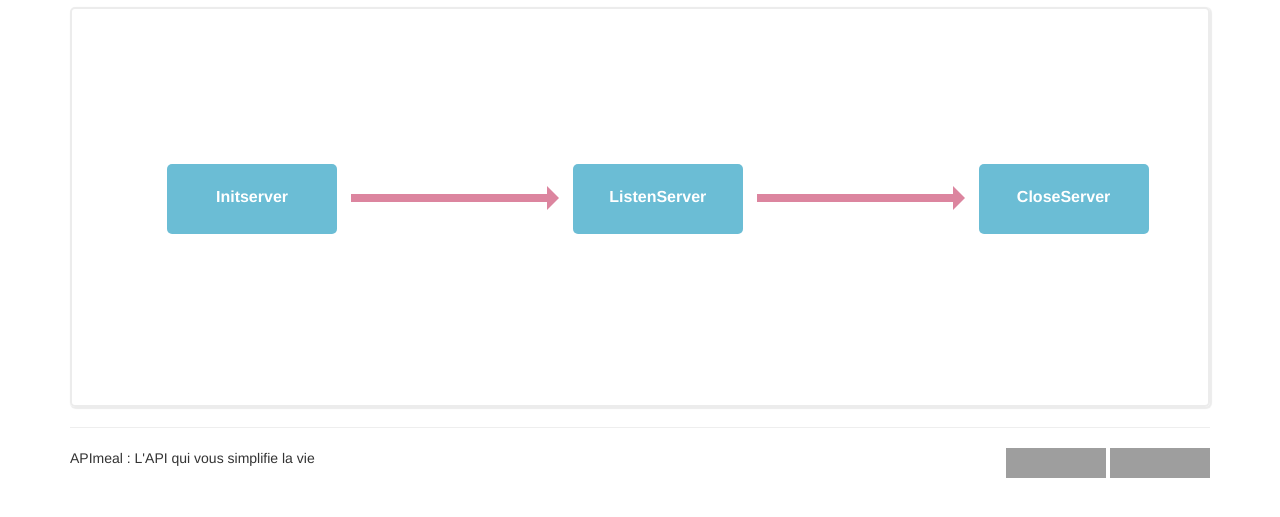
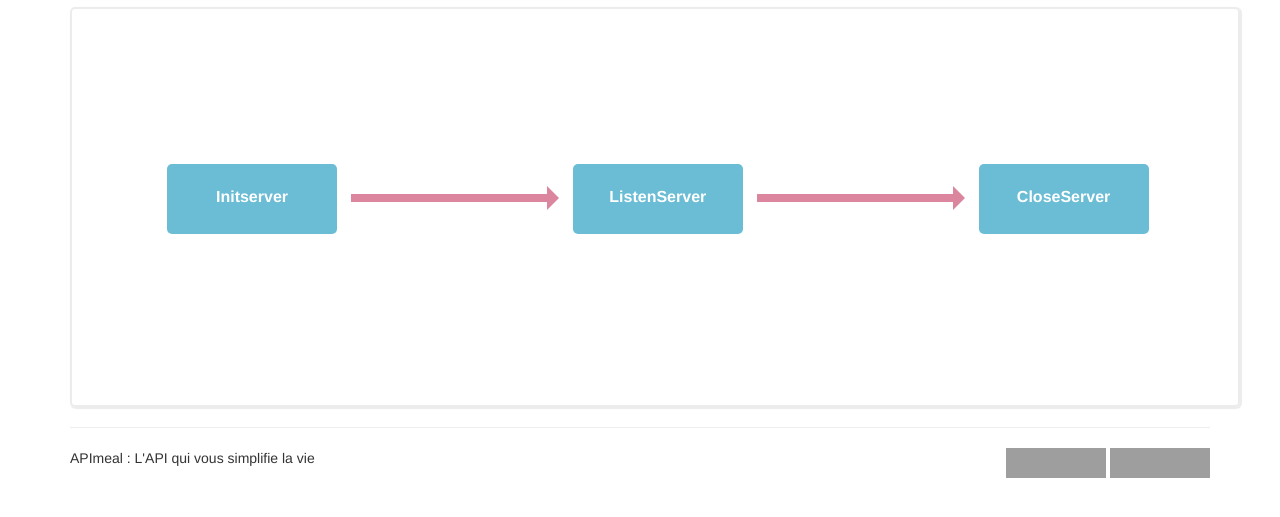
Before and after one commit to apimeal/apimeal.github.io, a plain HTML site: page index.html in a window 1280 px wide. Shown: the part 179-696 px from the top of the page. Drawn offline with Linux system fonts and the light colour scheme; grey boxes are pictures that could not be loaded.

Commit message:
l'animation de ouf

```diff
--- a/Resources/css/style.css
+++ b/Resources/css/style.css
@@ -5,6 +5,7 @@ body {
 
 .diagram-container {
 	width: 100%;
+	min-width: 1170px;
 	border-radius: 5px;
 	border: 2px solid #ececec;
 	padding: 10px;
```
